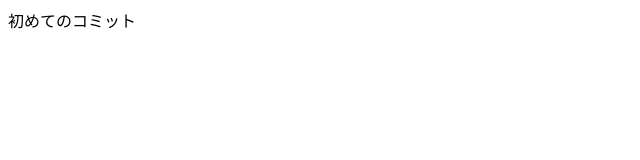
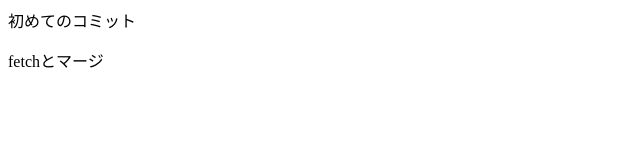
Before and after one commit to Rin-bamboo/git_practice, a plain HTML site: page index.html in a window 1280 px wide. Shown: the full height of the page, 0-640 px from the left. Drawn offline with Linux system fonts and the light colour scheme.

Commit message:
Update index.html

```diff
--- a/index.html
+++ b/index.html
@@ -1 +1,2 @@
 <p>初めてのコミット</p>
+<p>fetchとマージ</p>
```
